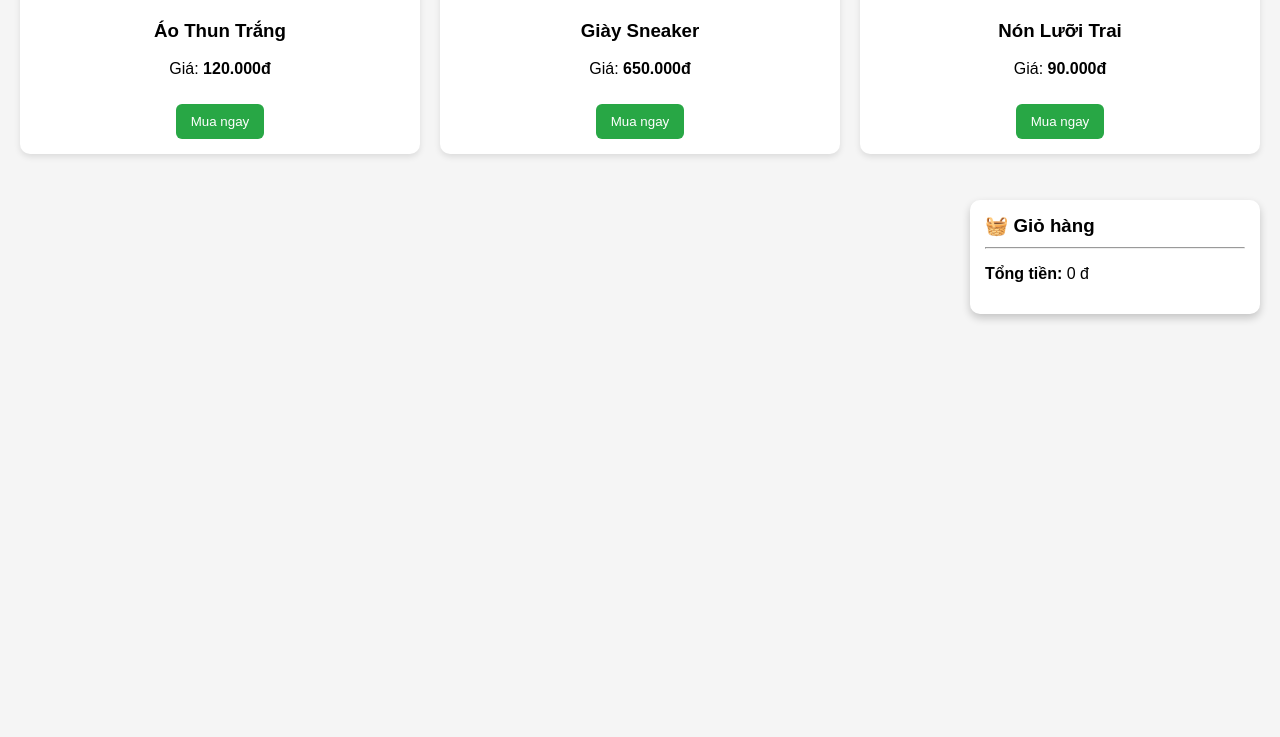
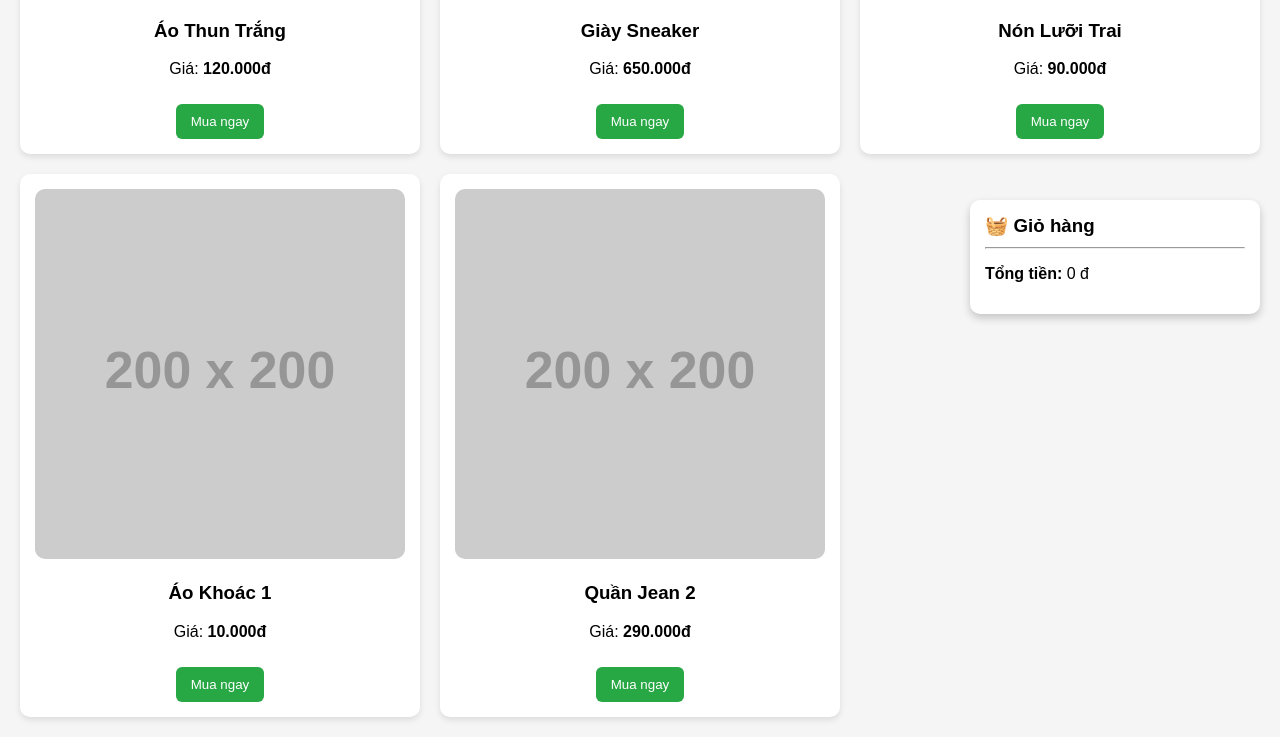
Before and after one commit to Tien-VT/Tuan2, a plain HTML site: page index.html in a window 1280 px wide. Shown: the part 466-1203 px from the top of the page. Before the commit the page ends 800 px from the top, so only its background shows below. Drawn offline with Linux system fonts and the light colour scheme; placeholder pictures from the web are drawn by us.

Commit message:
Thêm mới 2 sản phẩm:Ao khoan,quan jean

```diff
--- a/index.html
+++ b/index.html
@@ -34,6 +34,18 @@
             <p>Giá: <b>90.000đ</b></p>
             <button onclick="addToCart('Nón Lưỡi Trai', 90000)">Mua ngay</button>
         </div>
+        <div class="product">
+            <img src="https://via.placeholder.com/200" alt="">
+            <h3>Áo Khoác 1</h3>
+            <p>Giá: <b>10.000đ</b></p>
+            <button onclick="addToCart('Nón Lưỡi Trai', 30000)">Mua ngay</button>
+        </div>
+        <div class="product">
+            <img src="https://via.placeholder.com/200" alt="">
+            <h3>Quần Jean 2</h3>
+            <p>Giá: <b>290.000đ</b></p>
+            <button onclick="addToCart('Nón Lưỡi Trai', 50000)">Mua ngay</button>
+        </div>
     </div>
 
     <!-- Giỏ hàng -->
```
